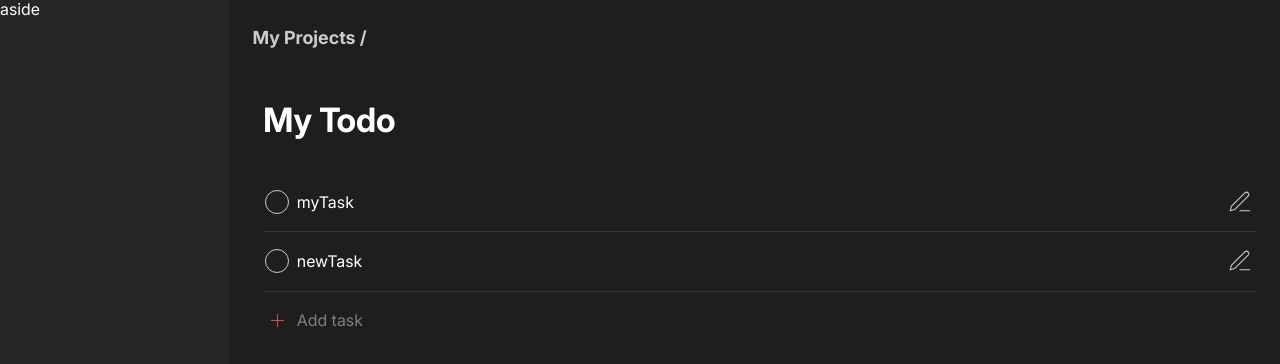
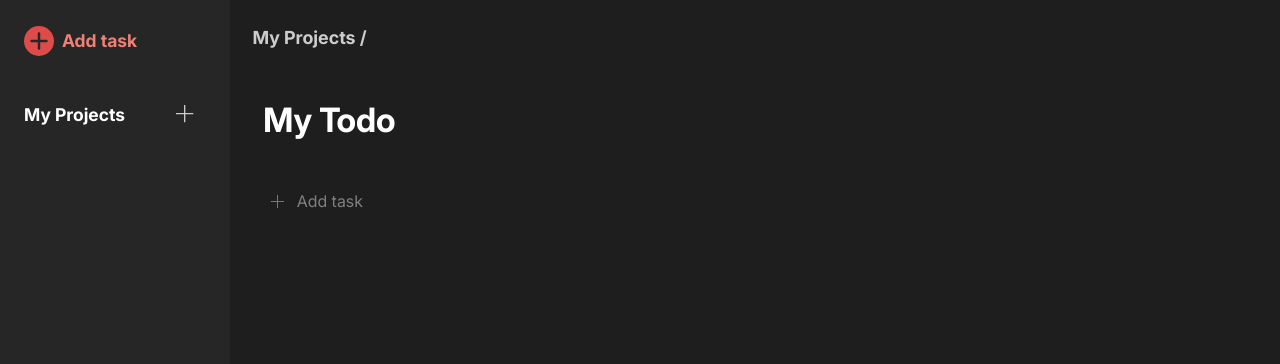
Before and after one commit to lawrence-ruscia/todo-list, a website built with webpack: page src/template.html in a window 1280 px wide. Built offline with nearby package versions, Linux system fonts and the light colour scheme.

Commit message:
style(sidebar): add basic layout and styling for sidebar

```diff
--- a/src/style.css
+++ b/src/style.css
@@ -23,7 +23,7 @@
   --color-cta-disabled-text: #ffffff94;
   --color-option-hover: #812c2b56;
   --color-text-secondary: #f07f75;
-  --color-menu-hover: #de8d4a1f;
+  --color-menu-hover: #de8d4a1a;
   --color-btn-hover: #cccccc18;
   --color-priority-1: #d1453b;
   --color-priority-2: #eb8909;
@@ -163,6 +163,56 @@ input[type="text"] {
 #sidebar {
   background-color: var(--color-secondary);
   grid-area: sidebar;
+
+  display: flex;
+  flex-direction: column;
+
+  padding: var(--spacing-sm);
+}
+
+.sidebar__btn {
+  height: 50px;
+  padding: var(--button-padding-small);
+
+  /* border: 1px solid red; */
+  border-radius: var(--radius-small);
+
+  font-size: 1.1rem;
+  font-weight: var(--font-weight-bold);
+}
+
+.sidebar__btn:hover {
+  background-color: var(--color-menu-hover);
+}
+
+#sidebar__add-task {
+  display: flex;
+  align-items: center;
+  gap: var(--spacing-xs);
+}
+
+#sidebar__add-task svg {
+  max-width: 100%;
+  border-radius: var(--radius-round);
+  background-color: var(--color-cta);
+}
+
+#sidebar__add-task p {
+  color: var(--color-text-secondary);
+}
+
+#projects-btn {
+  display: flex;
+  justify-content: space-between;
+  align-items: center;
+
+  margin-top: var(--spacing-md);
+
+  cursor: pointer;
+}
+
+.projects__add {
+  background-color: transparent;
 }
 
 #main {
--- a/src/template.html
+++ b/src/template.html
@@ -6,7 +6,62 @@
     <title>Sprintly</title>
   </head>
   <body>
-    <aside id="sidebar">aside</aside>
+    <aside id="sidebar">
+      <button id="sidebar__add-task" class="sidebar__btn">
+        <svg
+          width="30px"
+          height="30px"
+          viewBox="0 0 24 24"
+          fill="none"
+          xmlns="http://www.w3.org/2000/svg"
+        >
+          <g id="SVGRepo_bgCarrier" stroke-width="0"></g>
+          <g
+            id="SVGRepo_tracerCarrier"
+            stroke-linecap="round"
+            stroke-linejoin="round"
+          ></g>
+          <g id="SVGRepo_iconCarrier">
+            <path
+              d="M6 12H18M12 6V18"
+              stroke="var(--color-secondary)"
+              stroke-width="2"
+              stroke-linecap="round"
+              stroke-linejoin="round"
+            ></path>
+          </g>
+        </svg>
+        <p>Add task</p>
+      </button>
+
+      <div id="projects-btn" class="sidebar__btn">
+        My Projects
+        <button class="projects__add">
+          <svg
+            class="projects__icon"
+            width="32px"
+            height="auto"
+            viewBox="0 0 24 24"
+            xmlns="http://www.w3.org/2000/svg"
+            fill="var(--color-outline)"
+          >
+            <g id="SVGRepo_bgCarrier" stroke-width="0" />
+
+            <g
+              id="SVGRepo_tracerCarrier"
+              stroke-linecap="round"
+              stroke-linejoin="round"
+            />
+
+            <g id="SVGRepo_iconCarrier">
+              <path d="M6 12h6V6h1v6h6v1h-6v6h-1v-6H6z" />
+
+              <path fill="none" d="M0 0h24v24H0z" />
+            </g>
+          </svg>
+        </button>
+      </div>
+    </aside>
     <main id="main">
       <header id="header">
         <button class="header__button">My Projects /</button>
--- a/src/todo.js
+++ b/src/todo.js
@@ -291,13 +291,13 @@ const task2 = new Task({
   priority: "P2",
 });
 
-const todo = new Todo();
-todo.addTask(task1);
-todo.addTask(task2);
+// const todo = new Todo();
+// todo.addTask(task1);
+// todo.addTask(task2);
 
-const project = new Project({ name: "New project" });
-project.appendTask(task1, task2);
-todo.createProject(project);
+// const project = new Project({ name: "New project" });
+// project.appendTask(task1, task2);
+// todo.createProject(project);
 
-const restoredProject = todo.getProject(project.id);
-console.table(restoredProject);
+// const restoredProject = todo.getProject(project.id);
+// console.table(restoredProject);
```
